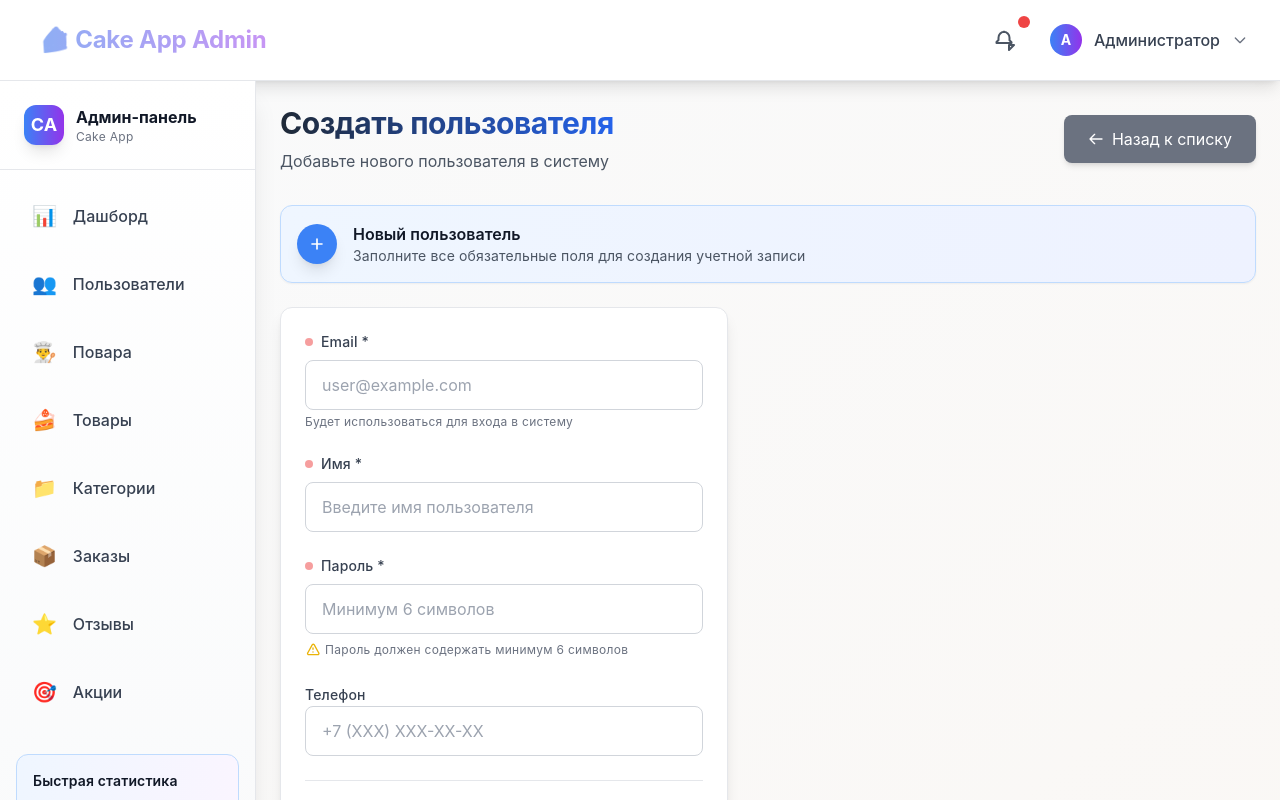
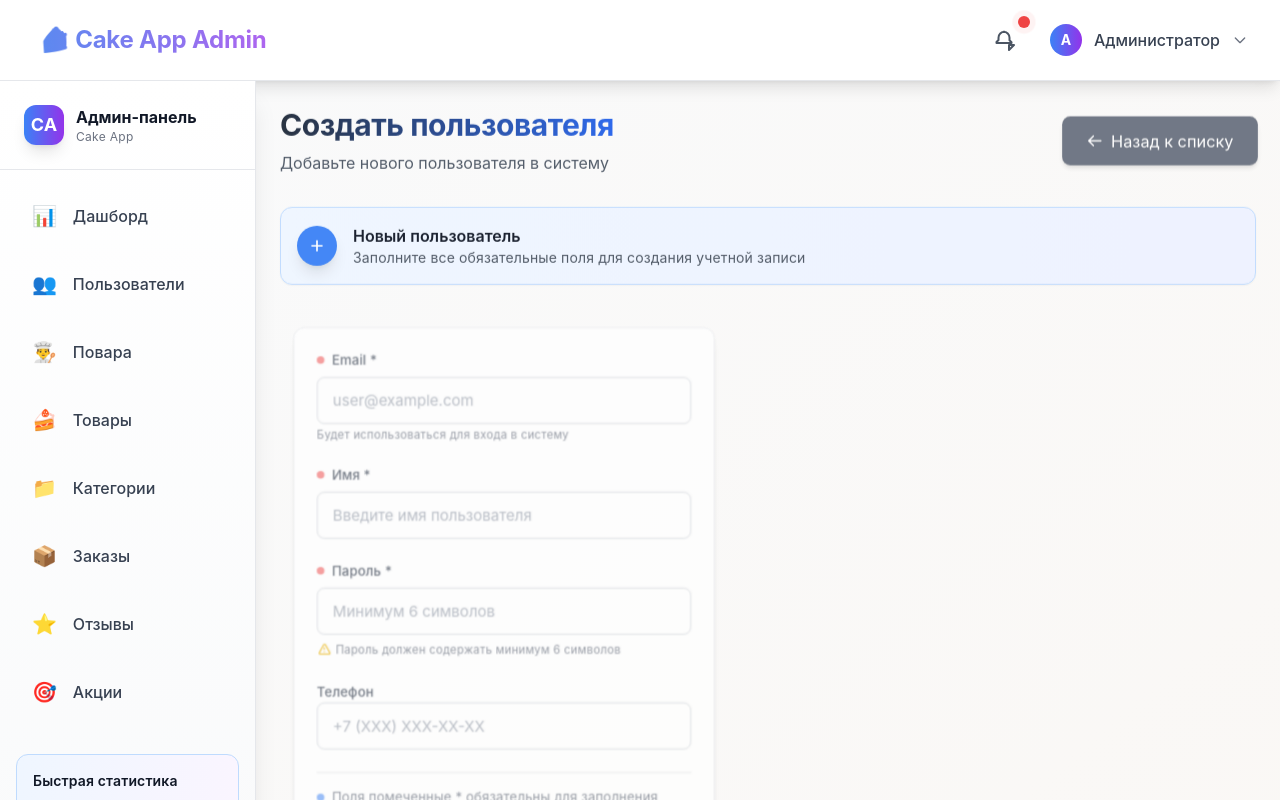
Before and after one commit to Nomet5/cake_app, a Next.js app: page /admin/users/create in a window 1280 px wide. Shown: the top 800 px of the page. Built offline with nearby package versions, Linux system fonts and the light colour scheme.

Commit message:
добавления анимации для входа в админку

```diff
--- a/src/app/admin/layout.js
+++ b/src/app/admin/layout.js
@@ -1,21 +1,26 @@
 // src/app/admin/layout.js
 "use client";
-
+import "../globals.css";
+import "./Components/animation-component"; // Подключаем анимации
 import { useState, useEffect } from 'react';
 import AdminSidebar from "./Components/layout/admin-sidebar";
 import AdminHeader from "./Components/layout/admin-header";
 import AdminErrorBoundary from "./error-boundary";
 import AdminBreadcrumbs from "./Components/layout/admin_breadcrumbs";
+import AdminLoading from "./Components/ui/admin-loading";
 
 export default function AdminLayout({ children }) {
   const [isLoading, setIsLoading] = useState(true);
   const [sidebarOpen, setSidebarOpen] = useState(true);
+  const [mounted, setMounted] = useState(false);
 
   useEffect(() => {
-    // Симуляция загрузки начальных данных
+    setMounted(true);
+
+    // Симуляция реальной загрузки данных
     const timer = setTimeout(() => {
       setIsLoading(false);
-    }, 800);
+    }, 5000); // Увеличиваем время для демонстрации анимаций
 
     return () => clearTimeout(timer);
   }, []);
@@ -24,50 +29,35 @@ export default function AdminLayout({ children }) {
     setSidebarOpen(!sidebarOpen);
   };
 
+  // Показываем красивый loading
   if (isLoading) {
-    return (
-      <div className="min-h-screen bg-gradient-to-br from-gray-50 to-blue-50 flex items-center justify-center">
-        <div className="text-center animate-fade-in">
-          <div className="relative">
-            <div className="w-20 h-20 bg-gradient-to-r from-blue-500 to-purple-600 rounded-2xl flex items-center justify-center mx-auto mb-6 shadow-2xl animate-bounce">
-              <svg className="w-10 h-10 text-white" fill="none" stroke="currentColor" viewBox="0 0 24 24">
-                <path strokeLinecap="round" strokeLinejoin="round" strokeWidth={2} d="M12 15v2m-6 4h12a2 2 0 002-2v-6a2 2 0 00-2-2H6a2 2 0 00-2 2v6a2 2 0 002 2zm10-10V7a4 4 0 00-8 0v4h8z" />
-              </svg>
-            </div>
-            <div className="absolute -top-1 -right-1 w-4 h-4 bg-green-500 rounded-full animate-ping"></div>
-          </div>
-          <h2 className="text-2xl font-bold bg-gradient-to-r from-gray-800 to-blue-600 bg-clip-text text-transparent mb-2">
-            Загрузка админ-панели
-          </h2>
-          <p className="text-gray-600 animate-pulse">
-            Подготовка данных...
-          </p>
-          <div className="mt-6 w-64 h-2 bg-gray-200 rounded-full mx-auto overflow-hidden">
-            <div className="h-full bg-gradient-to-r from-blue-500 to-purple-600 rounded-full animate-progress"></div>
-          </div>
-        </div>
-      </div>
-    );
+    return <AdminLoading />;
+  }
+
+  if (!mounted) {
+    return null;
   }
 
   return (
     <AdminErrorBoundary>
-      <div className="min-h-screen bg-gradient-to-br from-gray-50 to-blue-50/30 admin-transition">
+      <div className="min-h-screen bg-gradient-to-br from-gray-50 to-blue-50/30 admin-transition animate-fade-in">
         <AdminHeader onToggleSidebar={toggleSidebar} sidebarOpen={sidebarOpen} />
+
         <div className="flex transition-all duration-500 ease-in-out">
           <div className={`
-            transition-all duration-500 ease-in-out
-            ${sidebarOpen ? 'w-64 translate-x-0' : 'w-0 -translate-x-full'}
+            sidebar-transition
+            ${sidebarOpen ? 'w-64 translate-x-0 opacity-100' : 'w-0 -translate-x-full opacity-0'}
+            ${sidebarOpen ? 'animate-slide-in-left' : ''}
           `}>
             <AdminSidebar isOpen={sidebarOpen} />
           </div>
+
           <main className={`
-            flex-1 min-h-screen transition-all duration-500 ease-in-out
-            ${sidebarOpen ? 'ml-0' : 'ml-0'}
-            animate-fade-in
+            flex-1 min-h-screen content-transition
+            ${sidebarOpen ? 'lg:ml-0' : 'ml-0'}
+            animate-fade-in-up
           `}>
             <div className="p-6 space-y-6">
-              {/* <AdminBreadcrumbs /> */}
               <div className="animate-scale-in">
                 {children}
               </div>
@@ -75,13 +65,16 @@ export default function AdminLayout({ children }) {
           </main>
         </div>
 
-        {/* Floating Action Button для мобильных устройств */}
+        {/* FAB кнопка */}
         <button
           onClick={toggleSidebar}
-          className="fixed bottom-6 right-6 lg:hidden w-14 h-14 bg-gradient-to-r from-blue-500 to-purple-600 text-white rounded-full shadow-2xl flex items-center justify-center hover-lift transition-all duration-300 z-50 animate-bounce-slow"
+          className="fixed bottom-6 right-6 lg:hidden w-14 h-14 bg-gradient-to-r from-blue-500 to-purple-600 text-white rounded-full shadow-2xl flex items-center justify-center hover-lift z-50 animate-bounce-slow hover-glow"
+          aria-label="Переключить меню"
         >
           <svg
-            className={`w-6 h-6 transition-transform duration-500 ${sidebarOpen ? 'rotate-180' : 'rotate-0'}`}
+            className={`w-6 h-6 transition-all duration-500 ease-in-out ${
+              sidebarOpen ? 'rotate-180' : 'rotate-0'
+            } icon-animated`}
             fill="none"
             stroke="currentColor"
             viewBox="0 0 24 24"
@@ -90,10 +83,9 @@ export default function AdminLayout({ children }) {
           </svg>
         </button>
 
-        {/* Overlay для мобильных устройств */}
         {sidebarOpen && (
           <div
-            className="fixed inset-0 bg-black bg-opacity-50 z-40 lg:hidden transition-opacity duration-500 animate-fade-in"
+            className="fixed inset-0 bg-black bg-opacity-50 z-40 lg:hidden animate-fade-in"
             onClick={() => setSidebarOpen(false)}
           ></div>
         )}
--- a/src/app/globals.css
+++ b/src/app/globals.css
@@ -2,7 +2,6 @@
 @tailwind components;
 @tailwind utilities;
 
-/* styles/admin-animations.css */
 /* styles/ux-animations.css */
 @layer base {
   * {
@@ -12,69 +11,121 @@
   }
 }
 
-@layer components {
-  /* === СИСТЕМНЫЕ КОМПОНЕНТЫ === */
-
 /* Навигация */
 .nav-item {
-    @apply transition-all duration-300 ease-out hover:translate-x-1 hover:text-blue-600;
+  transition: all 0.3s ease-out;
+}
+.nav-item:hover {
+  transform: translateX(4px);
+  color: #2563eb;
 }
 
 .nav-item-active {
-    @apply transform scale-105 text-blue-600 font-semibold;
-    animation: pulse-gentle 2s infinite;
+  transform: scale(1.05);
+  color: #2563eb;
+  font-weight: 600;
+  animation: pulseGentle 2s infinite;
 }
 
 /* Кнопки */
 .btn-primary {
-    @apply bg-blue-600 text-white px-6 py-3 rounded-xl font-medium
-           transition-all duration-300 ease-out
-           hover:bg-blue-700 hover:scale-105 hover:shadow-2xl
-           active:scale-95
-           focus:ring-4 focus:ring-blue-200 focus:scale-105;
+  background-color: #2563eb;
+  color: white;
+  padding: 0.75rem 1.5rem;
+  border-radius: 0.75rem;
+  font-weight: 500;
+  transition: all 0.3s ease-out;
+}
+.btn-primary:hover {
+  background-color: #1d4ed8;
+  transform: scale(1.05);
+  box-shadow: 0 25px 50px -12px rgba(0, 0, 0, 0.25);
+}
+.btn-primary:active {
+  transform: scale(0.95);
+}
+.btn-primary:focus {
+  box-shadow: 0 0 0 4px rgba(59, 130, 246, 0.5);
+  transform: scale(1.05);
 }
 
 .btn-secondary {
-    @apply bg-gray-100 text-gray-700 px-6 py-3 rounded-xl font-medium
-           transition-all duration-300 ease-out
-           hover:bg-gray-200 hover:scale-105 hover:shadow-lg
-           active:scale-95
-           focus:ring-4 focus:ring-gray-200;
+  background-color: #f3f4f6;
+  color: #374151;
+  padding: 0.75rem 1.5rem;
+  border-radius: 0.75rem;
+  font-weight: 500;
+  transition: all 0.3s ease-out;
+}
+.btn-secondary:hover {
+  background-color: #e5e7eb;
+  transform: scale(1.05);
+  box-shadow: 0 10px 25px -5px rgba(0, 0, 0, 0.1), 0 10px 10px -5px rgba(0, 0, 0, 0.04);
 }
 
 .btn-ghost {
-    @apply text-gray-600 px-6 py-3 rounded-xl font-medium
-           transition-all duration-300 ease-out
-           hover:bg-gray-50 hover:scale-105 hover:text-gray-900
-           active:scale-95;
+  color: #4b5563;
+  padding: 0.75rem 1.5rem;
+  border-radius: 0.75rem;
+  font-weight: 500;
+  transition: all 0.3s ease-out;
+}
+.btn-ghost:hover {
+  background-color: #f9fafb;
+  transform: scale(1.05);
+  color: #111827;
 }
 
 /* Карточки */
 .card {
-    @apply bg-white rounded-2xl shadow-sm border border-gray-100
-           transition-all duration-500 ease-out
-           hover:shadow-2xl hover:border-blue-100 hover:scale-[1.02];
+  background-color: white;
+  border-radius: 1rem;
+  box-shadow: 0 1px 3px 0 rgba(0, 0, 0, 0.1), 0 1px 2px 0 rgba(0, 0, 0, 0.06);
+  border: 1px solid #f3f4f6;
+  transition: all 0.5s ease-out;
+}
+.card:hover {
+  box-shadow: 0 25px 50px -12px rgba(0, 0, 0, 0.25);
+  border-color: #dbeafe;
+  transform: scale(1.02);
 }
 
 .card-hover {
-    @apply transform-gpu transition-all duration-500 ease-out
-           hover:scale-105 hover:shadow-2xl;
+  transition: all 0.5s ease-out;
+  transform: translateZ(0);
+}
+.card-hover:hover {
+  transform: scale(1.05) translateZ(0);
+  box-shadow: 0 25px 50px -12px rgba(0, 0, 0, 0.25);
 }
 
 /* Формы */
 .input-field {
-    @apply w-full px-4 py-3 border border-gray-200 rounded-xl
-           transition-all duration-300 ease-out
-           focus:border-blue-500 focus:ring-4 focus:ring-blue-100 focus:scale-[1.02]
-           hover:border-gray-300 hover:scale-[1.01];
+  width: 100%;
+  padding: 0.75rem 1rem;
+  border: 1px solid #e5e7eb;
+  border-radius: 0.75rem;
+  transition: all 0.3s ease-out;
+}
+.input-field:focus {
+  border-color: #3b82f6;
+  box-shadow: 0 0 0 4px rgba(59, 130, 246, 0.1);
+  transform: scale(1.02);
+}
+.input-field:hover {
+  border-color: #d1d5db;
+  transform: scale(1.01);
 }
 
 .input-error {
-    @apply border-red-500 ring-4 ring-red-100 animate-shake;
+  border-color: #ef4444;
+  box-shadow: 0 0 0 4px rgba(239, 68, 68, 0.1);
+  animation: shake 0.5s ease-in-out;
 }
 
 .input-success {
-    @apply border-green-500 ring-4 ring-green-100;
+  border-color: #10b981;
+  box-shadow: 0 0 0 4px rgba(16, 185, 129, 0.1);
 }
 
 /* Модальные окна */
@@ -97,11 +148,15 @@
 
 /* Загрузчики */
 .loader-dots {
-    @apply flex space-x-1;
+  display: flex;
+  gap: 0.25rem;
 }
 
 .loader-dots div {
-    @apply w-2 h-2 bg-current rounded-full;
+  width: 0.5rem;
+  height: 0.5rem;
+  background-color: currentColor;
+  border-radius: 50%;
   animation: bounce 1.4s infinite ease-in-out both;
 }
 
@@ -110,23 +165,27 @@
 
 /* Скелетоны */
 .skeleton {
-    @apply bg-gradient-to-r from-gray-200 via-gray-100 to-gray-200
-           bg-size-200 animate-shimmer;
+  background: linear-gradient(90deg, #f3f4f6 0%, #e5e7eb 50%, #f3f4f6 100%);
+  background-size: 200% 100%;
+  animation: shimmer 2s infinite linear;
+  border-radius: 0.25rem;
 }
 
 /* Прогресс-бары */
 .progress-bar {
-    @apply h-2 bg-gray-200 rounded-full overflow-hidden;
+  height: 0.5rem;
+  background-color: #e5e7eb;
+  border-radius: 9999px;
+  overflow: hidden;
 }
 
 .progress-fill {
-    @apply h-full bg-gradient-to-r from-blue-500 to-purple-600
-           transition-all duration-1000 ease-out;
+  height: 100%;
+  background: linear-gradient(to right, #3b82f6, #8b5cf6);
+  transition: all 1s ease-out;
   animation: progressFill 2s ease-in-out infinite;
 }
-}
 
-@layer utilities {
 /* === АНИМАЦИИ ПОЯВЛЕНИЯ === */
 .animate-fade-in-up {
   animation: fadeInUp 0.6s ease-out;
@@ -221,7 +280,7 @@
 
 /* === ЭФФЕКТЫ HOVER === */
 .hover-lift {
-    @apply transition-all duration-300 ease-out;
+  transition: all 0.3s ease-out;
 }
 
 .hover-lift:hover {
@@ -249,6 +308,24 @@
 
 .backface-hidden {
   backface-visibility: hidden;
+}
+
+/* === АНИМАЦИИ ДЛЯ ЗАГРУЗКИ АДМИНКИ === */
+.animate-complete {
+  animation: complete 0.6s ease-out;
+}
+
+@keyframes complete {
+  0% {
+    transform: scale(0.8);
+    opacity: 0;
+  }
+  50% {
+    transform: scale(1.1);
+  }
+  100% {
+    transform: scale(1);
+    opacity: 1;
   }
 }
 
```
Also changed, not shown: src/app/admin/loading.js (+3 -118 lines). Lines whose indentation alone changed are shown as unchanged.
